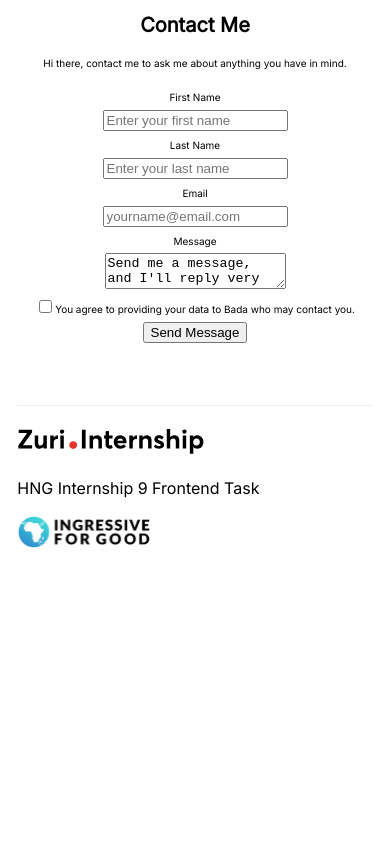
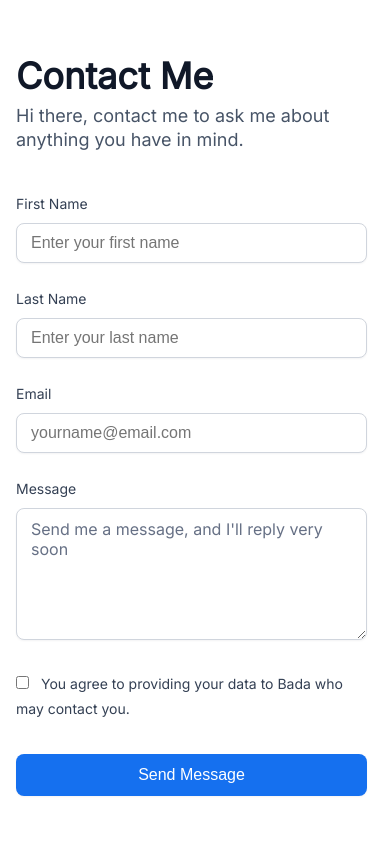
Before and after one commit to Tommy-Bada/Link-Nest, a React (Vite) app: page /contact in a window 390 px wide. Shown: the top 844 px of the page. Built offline with nearby package versions, Linux system fonts and the light colour scheme.

Commit message:
Add responsive styling for the form component

```diff
--- a/src/App.css
+++ b/src/App.css
@@ -1,3 +1,8 @@
+*{
+  margin: 0;
+  padding: 0;
+  box-sizing: border-box;
+}
 #root {
   text-align: center;
 }
@@ -28,11 +33,11 @@ header>div>img{
   display: none;
 }
 
-/* Link Section Styling */
+/* Link Component Styling */
 a{
   text-decoration: none;
   display: block;
-  width: 90%;
+  width: 80%;
   background: #EAECF0;
   border: none;
   padding: 24px 0;
@@ -56,12 +61,71 @@ a:hover{
   margin-right: 24px;
 }
 
-/* Footer Styling */
+/* Form Styling */
+form{
+  text-align: left;
+  width: 50%;
+  margin: 92px auto;
+}
+#form-title{
+  font-size: 36px;
+  font-weight: 600;
+  color: #101828;
+}
+#form-subtitle{
+  font-size: 20px;
+  margin-top: 20px;
+  margin-bottom: 48px;
+  color: #475467;
+}
+#name-inputs{
+  display: flex;
+  justify-content: space-between;
+}
+label{
+  font-size: 14px;
+  color: #344054;
+
+}
+#first_name, #last_name, #email, #message, #btn__submit{
+  padding: 10px 14px;
+  font-size: 16px;
+  margin-top: 6px;
+  margin-bottom: 24px;
+  color: #667085;
+  border: 1px solid #D0D5DD;
+  border-radius: 8px;
+  box-shadow: 0px 1px 2px rgba(16, 24, 40, 0.05);
+}
+#first_name, #last_name{
+  min-width: 325px;
+}
+#email, #message{
+  width: 100%;
+}
+textarea{
+  font-family: inter;
+  height: 132px;
+}
+#data-confirmation{
+  margin-right: 12px;
+}
+#btn__submit{
+  width: 100%;
+  background: #1570EF;
+  color: white;
+  border: none;
+  font-size: 16px;
+  padding: 12px;
+  border-radius: 8px;
+  margin-top: 32px;
+}
+/* Footer Component Styling */
 footer{
   display: flex;
   justify-content: space-between;
   align-items: center;
-  width: 95%;
+  width: 90%;
   margin: 60px auto 0 auto;
   font-size: 16px;
   border-top: solid #EAECF0 1px;
@@ -80,9 +144,29 @@ footer{
     width: 98%;
     font-size: 14px;
   }
+  form{
+    text-align: left;
+    width: 90%;
+    margin: 64px 16px;
+  }
+  #form-subtitle{
+    font-size: 18px;
+    margin-top: 16px;
+    margin-bottom: 40px;
+  }
+  #name-inputs{
+    display: block;
+  }
+  #first_name, #last_name{
+    min-width: 100%;
+  }
 
   footer{
     flex-direction: column;
     align-items: flex-start;
   }
+  footer>p{
+    margin-top: 16px;
+    margin-bottom: 16px;
+  }
 }
```
